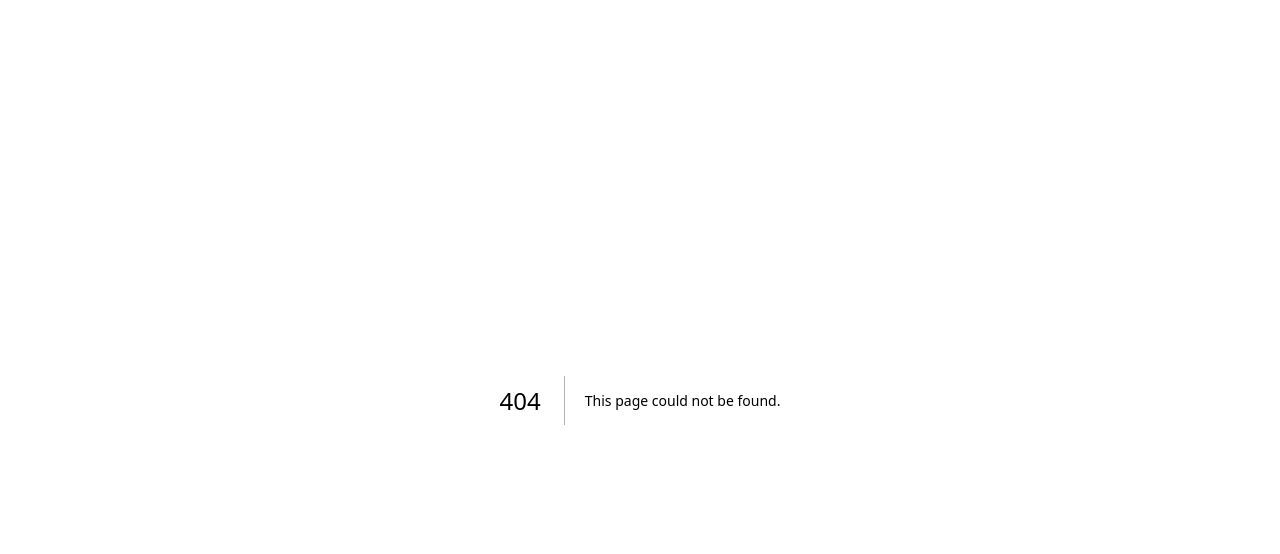
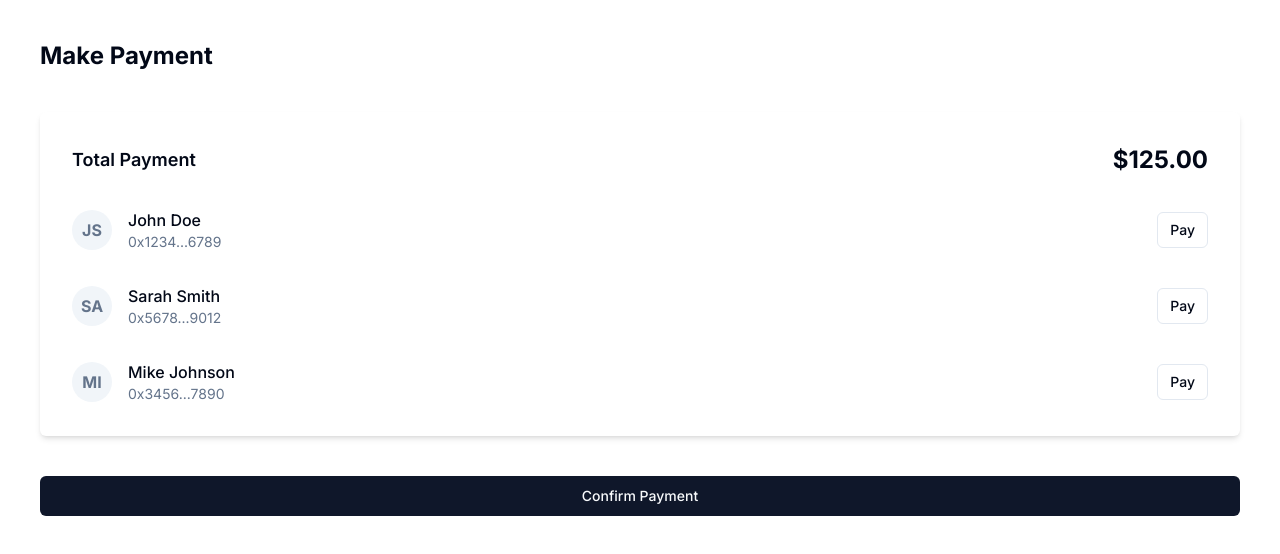
Before and after one commit to cwkang1998/octobuddy, a Next.js app in the folder main-app/: page /payment in a window 1280 px wide. Before the commit this address had no page. Shown: the top 554 px of the page. Built offline with nearby package versions, Linux system fonts and the light colour scheme.

Commit message:
feat: added payment page and contacts page

```diff
--- a/main-app/app/components/addMembers.tsx
+++ b/main-app/app/components/addMembers.tsx
@@ -101,7 +101,7 @@ export default function AddMembers() {
             onChange={(e) => setSearchTerm(e.target.value)}
             className="flex-1"
           />
-          <Button variant="outline">
+          <Button variant="outline" onClick={() => router.push('/contacts')}>
             <PlusIcon className="w-4 h-4" />
             Add New Contact
           </Button>
--- a/main-app/app/components/home.tsx
+++ b/main-app/app/components/home.tsx
@@ -24,11 +24,11 @@ export default function Home() {
           <AvatarFallback>UA</AvatarFallback>
         </Avatar>
       </div>
-      <Button className="w-full bg-primary text-primary-foreground" onClick={() => router.push('/bill')}>Create Expenses</Button>
+      <Button className="w-full" variant="outline" onClick={() => router.push('/bill')}>Create Expenses</Button>
       <div>
         <h2 className="text-lg font-bold">Debts</h2>
         <Card className="mb-2 mt-2">
-            <Button className="w-full bg-primary text-primary-foreground" onClick={() => router.push('/creategroup')}>Settle All Balances</Button>
+            <Button className="w-full bg-primary text-primary-foreground" onClick={() => router.push('/payment')}>Settle All Balances</Button>
         </Card>
 
 				<div className="space-y-4">
--- /dev/null
+++ b/main-app/app/components/payment.tsx
@@ -0,0 +1,69 @@
+/**
+ * v0 by Vercel.
+ * @see https://v0.dev/t/clCTL6mRGzE
+ * Documentation: https://v0.dev/docs#integrating-generated-code-into-your-nextjs-app
+ */
+import { Button } from "@/components/ui/button"
+
+export default function Payment() {
+  return (
+    <div className="flex flex-col h-full w-full bg-background text-foreground p-6 md:p-8 lg:p-10">
+      <div className="mb-6 md:mb-8 lg:mb-10">
+        <h1 className="text-2xl font-bold">Make Payment</h1>
+      </div>
+      <div className="mb-6 md:mb-8 lg:mb-10 bg-card rounded-md p-4 md:p-6 lg:p-8 shadow-md">
+        <div className="flex items-center justify-between mb-4 md:mb-6 lg:mb-8">
+          <h2 className="text-lg font-semibold">Total Payment</h2>
+          <div className="text-2xl font-bold">$125.00</div>
+        </div>
+        <div className="space-y-4 md:space-y-6 lg:space-y-8">
+          <div className="flex items-center justify-between">
+            <div className="flex items-center space-x-4">
+              <div className="w-10 h-10 rounded-full bg-muted flex items-center justify-center text-muted-foreground font-bold">
+                JS
+              </div>
+              <div>
+                <div className="font-medium">John Doe</div>
+                <div className="text-muted-foreground text-sm">0x1234...6789</div>
+              </div>
+            </div>
+            <Button variant="outline" size="sm">
+              Pay
+            </Button>
+          </div>
+          <div className="flex items-center justify-between">
+            <div className="flex items-center space-x-4">
+              <div className="w-10 h-10 rounded-full bg-muted flex items-center justify-center text-muted-foreground font-bold">
+                SA
+              </div>
+              <div>
+                <div className="font-medium">Sarah Smith</div>
+                <div className="text-muted-foreground text-sm">0x5678...9012</div>
+              </div>
+            </div>
+            <Button variant="outline" size="sm">
+              Pay
+            </Button>
+          </div>
+          <div className="flex items-center justify-between">
+            <div className="flex items-center space-x-4">
+              <div className="w-10 h-10 rounded-full bg-muted flex items-center justify-center text-muted-foreground font-bold">
+                MI
+              </div>
+              <div>
+                <div className="font-medium">Mike Johnson</div>
+                <div className="text-muted-foreground text-sm">0x3456...7890</div>
+              </div>
+            </div>
+            <Button variant="outline" size="sm">
+              Pay
+            </Button>
+          </div>
+        </div>
+      </div>
+      <div className="mt-auto">
+        <Button className="w-full">Confirm Payment</Button>
+      </div>
+    </div>
+  )
+}
--- /dev/null
+++ b/main-app/app/contacts/page.tsx
@@ -0,0 +1,7 @@
+import Contacts from "../components/contacts";
+
+export default function Page() {
+    return (
+        <Contacts />
+    )
+}
--- /dev/null
+++ b/main-app/app/payment/page.tsx
@@ -0,0 +1,7 @@
+import Payment from "../components/payment";
+
+export default function Page() {
+    return (
+        <Payment />
+    )
+}
```
Also changed, not shown: main-app/app/components/contacts.tsx (+9 -30 lines).
